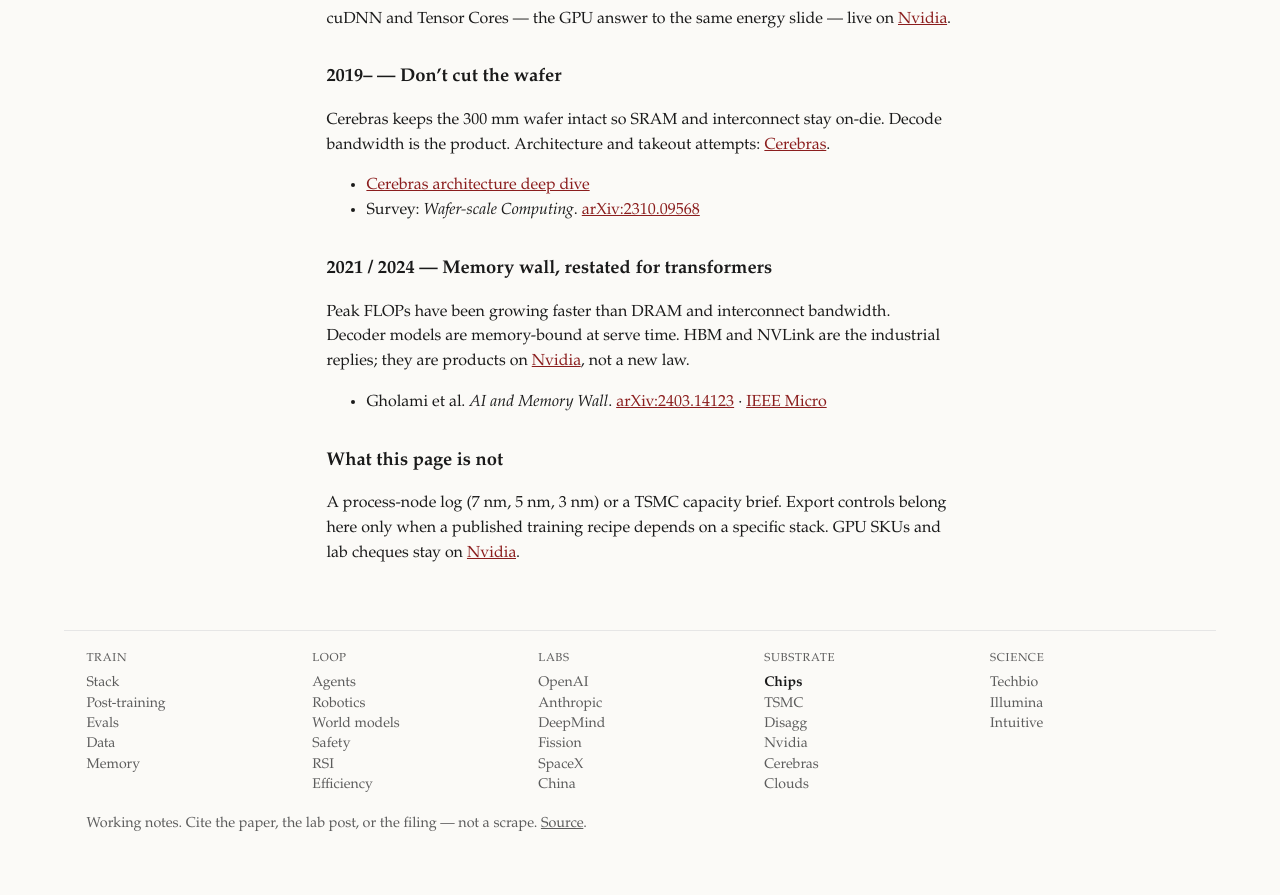
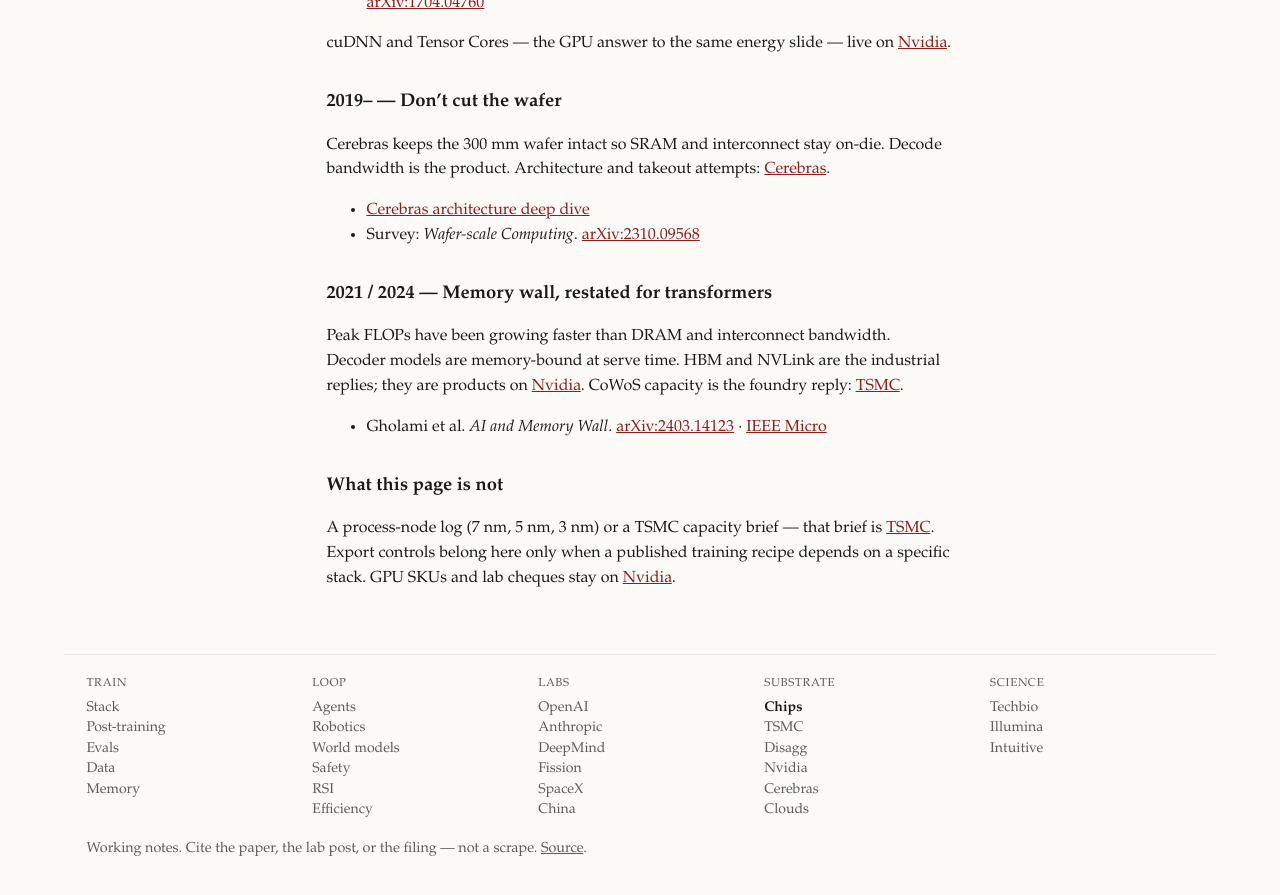
Before and after one commit to vandontduong/chronicle, a Jekyll site: the page built from timelines/integrated-circuits.md, in a window 1280 px wide and 900 px high, scrolled down 1621 px. Shown: the top 895 px of the window. Built offline with Jekyll 4.4.1, drawn with Linux system fonts in a browser that asks for light colours; some of the changed text lies outside the part shown.

Commit message:
Inspect pass: wire robotics, memory, TSMC; drop stale hedges

```diff
--- a/timelines/integrated-circuits.md
+++ b/timelines/integrated-circuits.md
@@ -8,7 +8,7 @@ permalink: /timelines/integrated-circuits/
 
 <p class="meta">The die as constraint. Nvidia sells a system. Cerebras sells a wafer. This page is why both of those sentences are possible.</p>
 
-Company objects live on [Nvidia]({{ '/timelines/nvidia/' | relative_url }}) and [Cerebras]({{ '/timelines/cerebras/' | relative_url }}). Kernels and quantization live on [efficiency]({{ '/timelines/efficiency/' | relative_url }}). Who paid for the rack lives on [clouds]({{ '/timelines/clouds/' | relative_url }}).
+Who *prints* the die, and who glues it to HBM, lives on [TSMC]({{ '/timelines/tsmc/' | relative_url }}). Company objects live on [Nvidia]({{ '/timelines/nvidia/' | relative_url }}) and [Cerebras]({{ '/timelines/cerebras/' | relative_url }}). Kernels and quantization live on [efficiency]({{ '/timelines/efficiency/' | relative_url }}). Who paid for the rack lives on [clouds]({{ '/timelines/clouds/' | relative_url }}).
 
 ## 1947–59 — Switch, then circuit
 
@@ -60,10 +60,10 @@ Cerebras keeps the 300 mm wafer intact so SRAM and interconnect stay on-die. Dec
 
 ## 2021 / 2024 — Memory wall, restated for transformers
 
-Peak FLOPs have been growing faster than DRAM and interconnect bandwidth. Decoder models are memory-bound at serve time. HBM and NVLink are the industrial replies; they are products on [Nvidia]({{ '/timelines/nvidia/' | relative_url }}), not a new law.
+Peak FLOPs have been growing faster than DRAM and interconnect bandwidth. Decoder models are memory-bound at serve time. HBM and NVLink are the industrial replies; they are products on [Nvidia]({{ '/timelines/nvidia/' | relative_url }}). CoWoS capacity is the foundry reply: [TSMC]({{ '/timelines/tsmc/' | relative_url }}).
 
 - Gholami et al. *AI and Memory Wall*. [arXiv:2403.14123](https://arxiv.org/abs/2403.14123) · [IEEE Micro](https://doi.org/10.1109/MM.2024.3373763)
 
 ## What this page is not
 
-A process-node log (7 nm, 5 nm, 3 nm) or a TSMC capacity brief. Export controls belong here only when a published training recipe depends on a specific stack. GPU SKUs and lab cheques stay on [Nvidia]({{ '/timelines/nvidia/' | relative_url }}).
+A process-node log (7 nm, 5 nm, 3 nm) or a TSMC capacity brief — that brief is [TSMC]({{ '/timelines/tsmc/' | relative_url }}). Export controls belong here only when a published training recipe depends on a specific stack. GPU SKUs and lab cheques stay on [Nvidia]({{ '/timelines/nvidia/' | relative_url }}).
```
Also changed, not shown: timelines/agents.md (+2 -2 lines), timelines/capability-stack.md (+2 -2 lines), timelines/world-models.md (+4 -4 lines).
